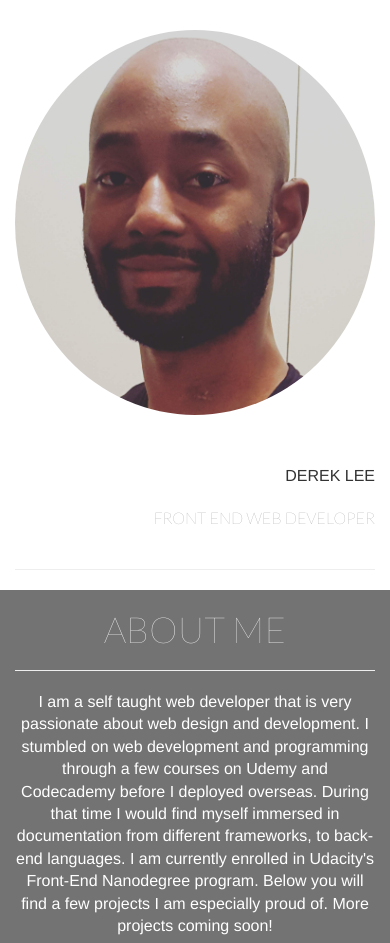
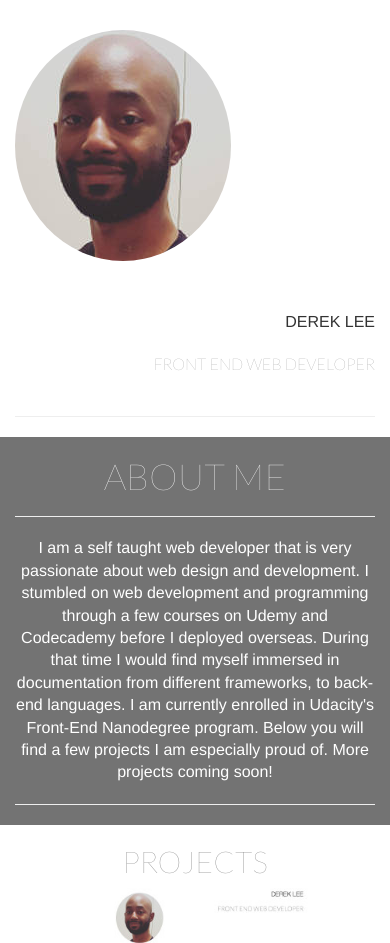
Before and after one commit to codex503/Portfolio, a plain HTML site: page index.html in a window 390 px wide. Shown: the top 943 px of the page. Drawn offline with Linux system fonts and the light colour scheme.

Commit message:
image optimization

```diff
--- a/index.html
+++ b/index.html
@@ -20,7 +20,7 @@
 <body>
 	<header class = "container row">
 	<!-- Left side of the headline -->
-		<img class ="me img-responsive img-circle col-sm-2 col-sm-offset-4" src="images/me.jpg">
+		<img class ="me img-responsive img-circle col-sm-2 col-sm-offset-4" src="images/me2.jpg">
 		<!-- Right side -->
 		<div class ="col-sm-5">
 			<h1 class ="text-right text-uppercase"><strong class ="lead my-name">Derek Lee</strong></h1>
```
Also changed, not shown: images/me2.jpg (added), 2 other files.
